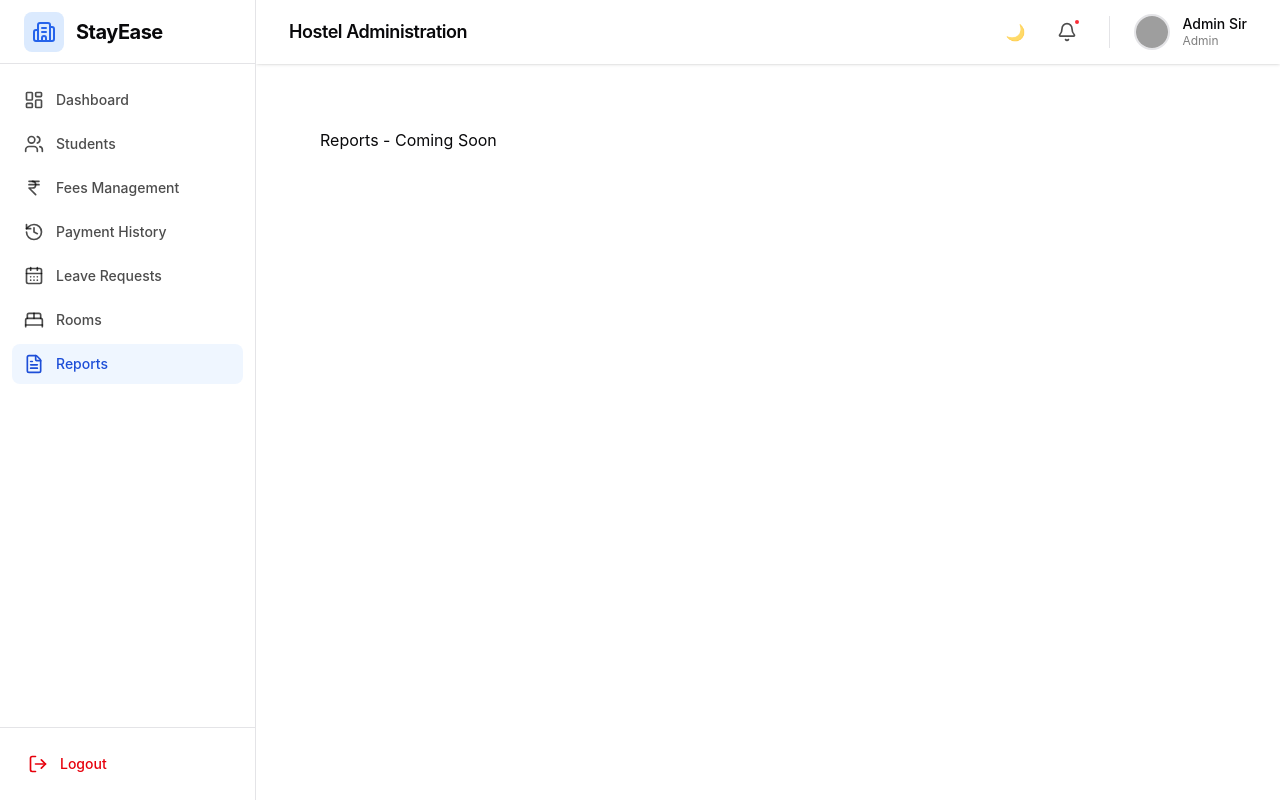
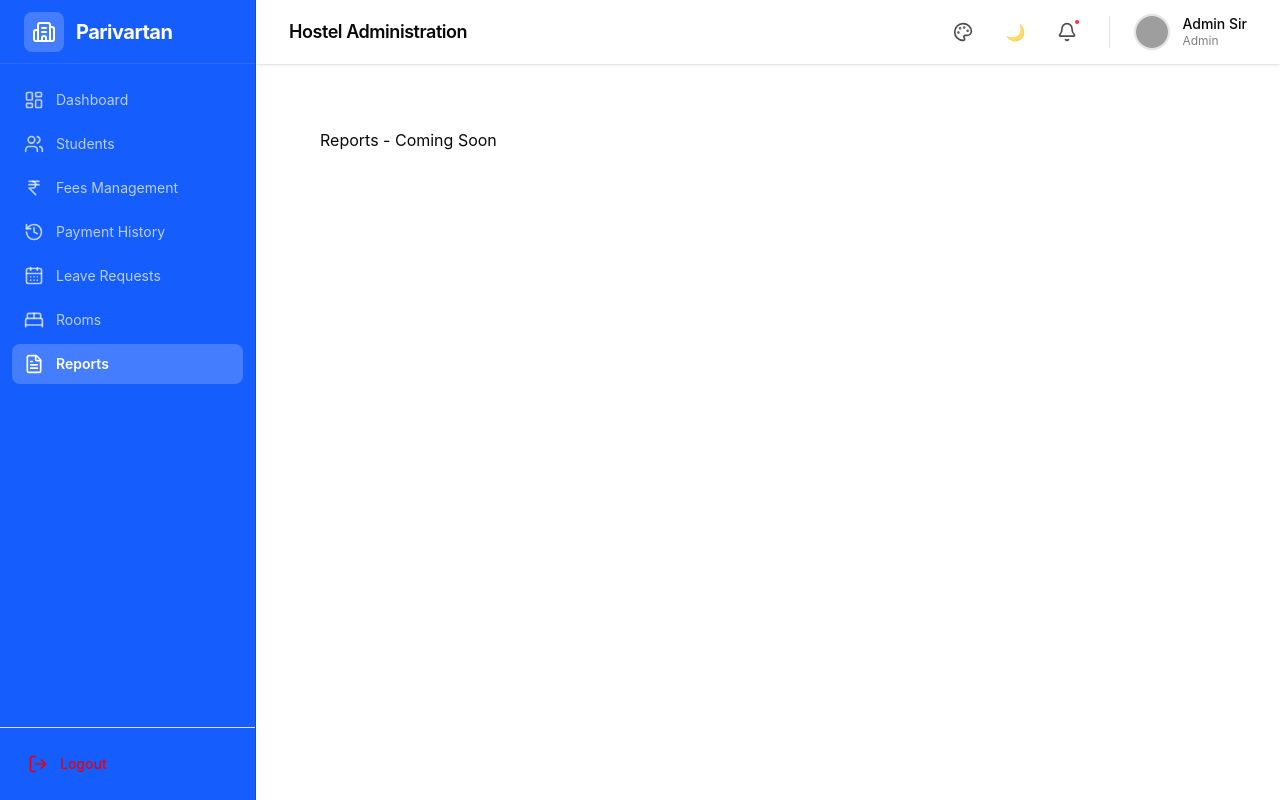
Before and after one commit to rohit15019/Parivartan_hostel, a React (Vite) app in the folder client/: page /admin/reports in a window 1280 px wide. Built offline with nearby package versions, Linux system fonts and the light colour scheme; grey boxes are pictures that could not be loaded.

Commit message:
Add red, yellow, and green sidebar color options

```diff
--- a/client/src/components/layout/DashboardLayout.jsx
+++ b/client/src/components/layout/DashboardLayout.jsx
@@ -1,12 +1,24 @@
 import React, { useState } from 'react';
 import { NavLink, Outlet, useNavigate } from 'react-router-dom';
-import { Building2, Bell, Menu, X, LogOut } from 'lucide-react';
+import { Building2, Bell, Menu, X, LogOut, Palette } from 'lucide-react';
 import { motion, AnimatePresence } from 'framer-motion';
 import { useTheme } from '../../context/ThemeContext';
 import { useAuth } from '../../context/AuthContext';
 
+const SIDEBAR_COLORS = [
+  { name: 'Default', classes: 'bg-card border-border text-foreground', iconClass: 'bg-primary-100 dark:bg-primary-900/50 text-primary-600 dark:text-primary-400', linkClass: 'text-black/70 dark:text-white/70 hover:bg-black/5 dark:hover:bg-white/5 hover:text-foreground', activeLinkClass: 'bg-primary-50 dark:bg-primary-900/20 text-primary-700 dark:text-primary-300' },
+  { name: 'Blue', classes: 'bg-blue-600 border-blue-700 text-white', iconClass: 'bg-white/20 text-white', linkClass: 'text-white/70 hover:bg-white/10 hover:text-white', activeLinkClass: 'bg-white/20 text-white font-semibold' },
+  { name: 'Indigo', classes: 'bg-indigo-700 border-indigo-800 text-white', iconClass: 'bg-white/20 text-white', linkClass: 'text-white/70 hover:bg-white/10 hover:text-white', activeLinkClass: 'bg-white/20 text-white font-semibold' },
+  { name: 'Dark', classes: 'bg-slate-900 border-slate-800 text-white', iconClass: 'bg-white/10 text-white', linkClass: 'text-white/70 hover:bg-white/5 hover:text-white', activeLinkClass: 'bg-primary-600 text-white font-semibold' },
+  { name: 'Red', classes: 'bg-red-600 border-red-700 text-white', iconClass: 'bg-white/20 text-white', linkClass: 'text-white/70 hover:bg-white/10 hover:text-white', activeLinkClass: 'bg-white/20 text-white font-semibold' },
+  { name: 'Yellow', classes: 'bg-yellow-500 border-yellow-600 text-white', iconClass: 'bg-black/10 text-white', linkClass: 'text-white/80 hover:bg-black/10 hover:text-white', activeLinkClass: 'bg-black/20 text-white font-semibold' },
+  { name: 'Green', classes: 'bg-emerald-600 border-emerald-700 text-white', iconClass: 'bg-white/20 text-white', linkClass: 'text-white/70 hover:bg-white/10 hover:text-white', activeLinkClass: 'bg-white/20 text-white font-semibold' }
+];
+
 const DashboardLayout = ({ menuItems, userRole, userName, userAvatar }) => {
   const [sidebarOpen, setSidebarOpen] = useState(false);
+  // Default to Blue color index = 1
+  const [colorIndex, setColorIndex] = useState(1);
   const { toggleTheme, theme } = useTheme();
   const { user } = useAuth();
   const navigate = useNavigate();
@@ -14,6 +26,12 @@ const DashboardLayout = ({ menuItems, userRole, userName, userAvatar }) => {
   const handleLogout = () => {
     navigate('/login');
   };
+
+  const toggleSidebarColor = () => {
+    setColorIndex((prev) => (prev + 1) % SIDEBAR_COLORS.length);
+  };
+
+  const currentColor = SIDEBAR_COLORS[colorIndex];
 
   return (
     <div className="min-h-screen bg-background flex text-foreground">
@@ -32,13 +50,13 @@ const DashboardLayout = ({ menuItems, userRole, userName, userAvatar }) => {
 
       {/* Sidebar */}
       <motion.aside
-        className={`fixed lg:static inset-y-0 left-0 z-50 w-64 bg-card border-r border-border transform transition-transform duration-300 lg:transform-none ${sidebarOpen ? 'translate-x-0' : '-translate-x-full lg:translate-x-0'} flex flex-col`}
+        className={`fixed lg:static inset-y-0 left-0 z-50 w-64 border-r transform transition-all duration-300 lg:transform-none ${sidebarOpen ? 'translate-x-0' : '-translate-x-full lg:translate-x-0'} flex flex-col ${currentColor.classes}`}
       >
-        <div className="h-16 flex items-center gap-3 px-6 border-b border-border">
-          <div className="p-2 bg-primary-100 dark:bg-primary-900/50 rounded-lg">
-            <Building2 className="w-6 h-6 text-primary-600 dark:text-primary-400" />
+        <div className="h-16 flex items-center gap-3 px-6 border-b border-white/10 dark:border-white/10">
+          <div className={`p-2 rounded-lg ${currentColor.iconClass}`}>
+            <Building2 className="w-6 h-6" />
           </div>
-          <span className="font-bold text-xl tracking-tight">StayEase</span>
+          <span className="font-bold text-xl tracking-tight">Parivartan</span>
         </div>
 
         <nav className="flex-1 overflow-y-auto py-4 px-3 space-y-1">
@@ -48,10 +66,8 @@ const DashboardLayout = ({ menuItems, userRole, userName, userAvatar }) => {
               to={item.path}
               onClick={() => setSidebarOpen(false)}
               className={({ isActive }) =>
-                `flex items-center gap-3 px-3 py-2.5 rounded-lg text-sm font-medium transition-colors ${
-                  isActive
-                    ? 'bg-primary-50 dark:bg-primary-900/20 text-primary-700 dark:text-primary-300'
-                    : 'text-black/70 dark:text-white/70 hover:bg-black/5 dark:hover:bg-white/5 hover:text-foreground'
+                `flex items-center gap-3 px-3 py-2.5 rounded-lg text-sm transition-colors ${
+                  isActive ? currentColor.activeLinkClass : currentColor.linkClass
                 }`
               }
             >
@@ -89,10 +105,12 @@ const DashboardLayout = ({ menuItems, userRole, userName, userAvatar }) => {
           </div>
 
           <div className="flex items-center gap-4">
-            <button onClick={toggleTheme} className="p-2 rounded-full text-black/70 dark:text-white/70 hover:bg-black/5 dark:hover:bg-white/10 transition-colors">
+            <button onClick={toggleSidebarColor} title="Change Sidebar Color" className="p-2 rounded-full text-black/70 dark:text-white/70 hover:bg-black/5 dark:hover:bg-white/10 transition-colors">
+              <Palette className="w-5 h-5" />
+            </button>
+            <button onClick={toggleTheme} title="Toggle Theme" className="p-2 rounded-full text-black/70 dark:text-white/70 hover:bg-black/5 dark:hover:bg-white/10 transition-colors">
               {theme === 'light' ? '🌙' : '☀️'}
             </button>
-
             <button className="relative p-2 rounded-full text-black/70 dark:text-white/70 hover:bg-black/5 dark:hover:bg-white/10 transition-colors">
               <Bell className="w-5 h-5" />
               <span className="absolute top-1 right-1 w-2 h-2 bg-red-500 rounded-full border-2 border-card"></span>
--- a/client/src/pages/auth/Login.jsx
+++ b/client/src/pages/auth/Login.jsx
@@ -52,7 +52,7 @@ const Login = () => {
               <div className="p-3 bg-white/10 rounded-xl backdrop-blur-md">
                 <Building2 className="w-8 h-8 text-primary-300" />
               </div>
-              <h1 className="text-3xl font-bold tracking-tight">StayEase Hostel</h1>
+              <h1 className="text-3xl font-bold tracking-tight">Parivartan Hostel</h1>
             </div>
 
             <h2 className="text-5xl font-bold leading-tight mb-6">
@@ -96,7 +96,7 @@ const Login = () => {
              <div className="p-3 bg-primary-100 dark:bg-primary-900/50 rounded-xl">
                 <Building2 className="w-8 h-8 text-primary-600 dark:text-primary-400" />
               </div>
-              <h1 className="text-3xl font-bold tracking-tight text-foreground">StayEase</h1>
+              <h1 className="text-3xl font-bold tracking-tight text-foreground">Parivartan</h1>
           </div>
 
           <Card className="border-none shadow-xl bg-white/50 dark:bg-black/20 backdrop-blur-xl">
```
